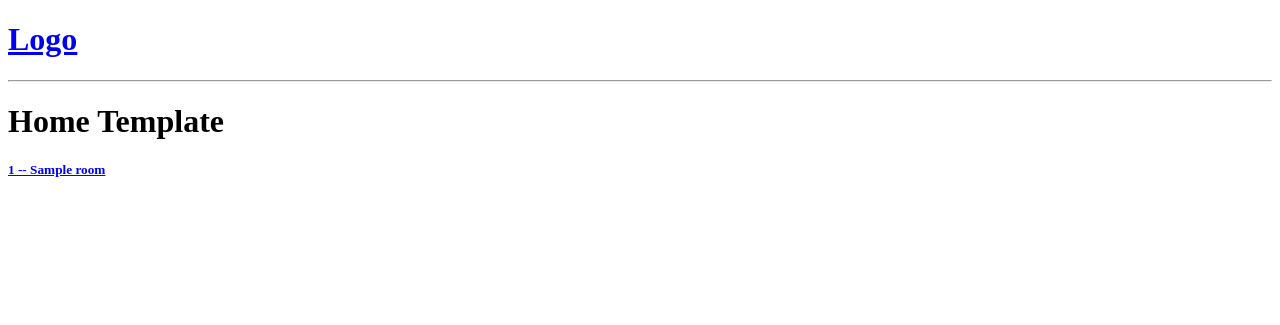
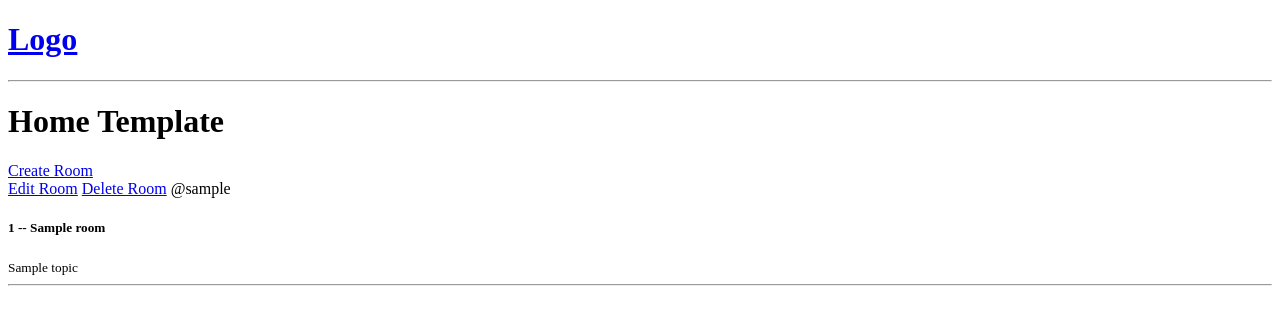
Before and after one commit to Kasse-Dembele/django_study_budd, a Django app: page / in a window 1280 px wide. Shown: the top 325 px of the page. Run offline with Django 4.2, Linux system fonts and the light colour scheme; tables that the repository leaves empty hold one stand-in row (values such as "Sample post").

Commit message:
feat(room): CRUD operation for room

```diff
--- a/study_bud/core/templates/core/home.html
+++ b/study_bud/core/templates/core/home.html
@@ -6,12 +6,26 @@
     </h1>
 
     <div>
+        <a href="{% url 'core:create-room'%}">Create Room</a>
+
+
         <div>
+            {% for topic in topics %}
+                <a href="{% url 'core:home' %}?topic={{topic.id}}">{{topic.name}}</a>
+            {% endfor %}
+        </div>
+
+
+        <div>
+
             {% for room in rooms %}
                 <div>
-                    <a href="{% url 'core:room' room.id %}">
-                        <h5>{{room.id}} -- {{room.name}}</h5>
-                    </a>
+                    <a href="{% url 'core:edit-room' room.id %}">Edit Room</a>
+                    <a href="{% url 'core:delete-room' room.id %}">Delete Room</a>
+                    <span>@{{room.host.username}}</span>
+                    <h5>{{room.id}} -- <a href="{% url 'core:room' room.id %}"></a>{{room.name}}</a></h5>
+                    <small>{{room.topic.name}}</small>
+                    <hr>
                 </div>
             {% endfor %}
         </div>
--- a/study_bud/core/urls.py
+++ b/study_bud/core/urls.py
@@ -6,4 +6,7 @@ app_name = "core"
 urlpatterns = [
     path("", views.home, name="home"),
     path("room/<int:pk>", views.room, name="room"),
+    path("room/new", views.create_room, name="create-room"),
+    path("room/<int:pk>/", views.edit_room, name="edit-room"),
+    path("room/<int:pk>/delete/", views.delete_room, name="delete-room"),
 ]
--- a/study_bud/core/views.py
+++ b/study_bud/core/views.py
@@ -1,13 +1,8 @@
-from django.shortcuts import render
+from django.shortcuts import render, redirect
 from .models import Room
+from .forms import RoomForm
 
 # Create your views here.
-
-rooms = [
-    {"id": 1, "name": "Lets Learn python!"},
-    {"id": 2, "name": "Design with me"},
-    {"id": 3, "name": "Frontend developpers"},
-]
 
 
 def home(request):
@@ -20,3 +15,35 @@ def room(request, pk):
     room = Room.objects.get(id=pk)
     context = {"room": room}
     return render(request, "core/room.html", context)
+
+
+def create_room(request):
+    form = RoomForm()
+    if request.method == "POST":
+        form = RoomForm(request.POST)
+        if form.is_valid():
+            form.save()
+        return redirect("core:home")
+
+    context = {"form": form}
+    return render(request, "core/room_form.html", context)
+
+
+def edit_room(request, pk):
+    room = Room.objects.get(id=pk)
+    form = RoomForm(instance=room)
+    if request.method == "POST":
+        form = RoomForm(request.POST, instance=room)
+        if form.is_valid():
+            form.save()
+            return redirect("core:home")
+    context = {"form": form}
+    return render(request, "core/room_form.html", context)
+
+
+def delete_room(request, pk):
+    room = Room.objects.get(id=pk)
+    if request.method == "POST":
+        room.delete()
+        return redirect("core:home")
+    return render(request, "core/delete.html", {"obj": room})
```
Also changed, not shown: study_bud/core/forms.py (added, +8 -0 lines), study_bud/core/templates/core/delete.html (added, +9 -0 lines), study_bud/core/templates/core/room_form.html (added, +10 -0 lines), 1 other file.
